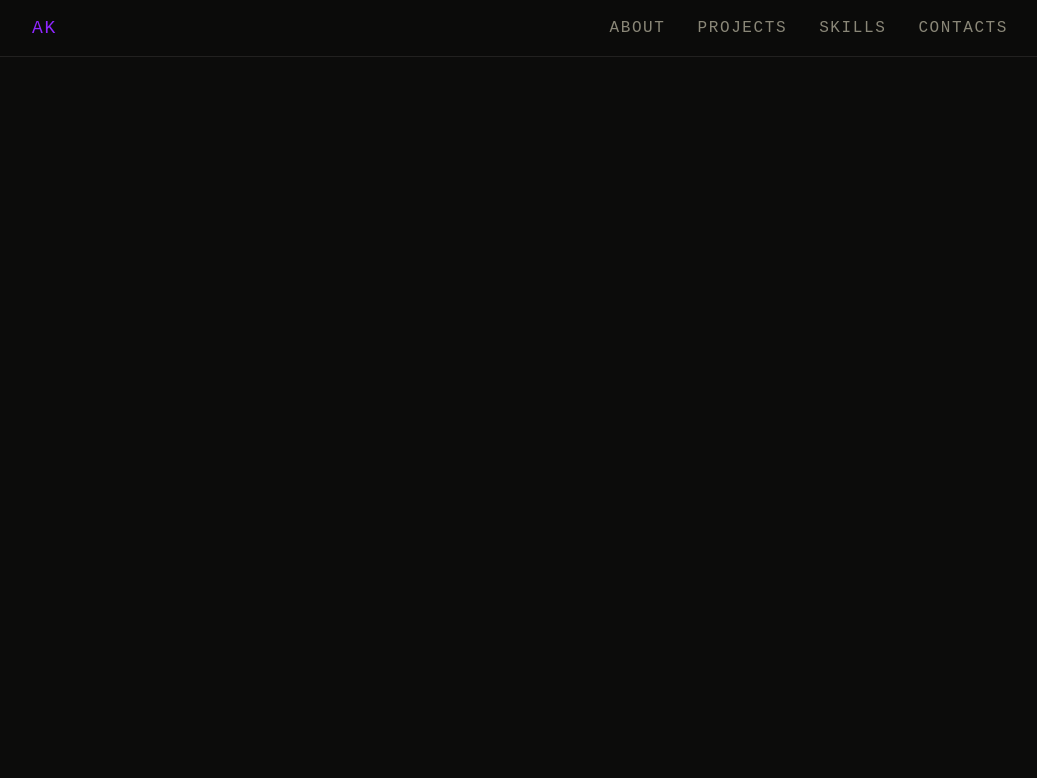
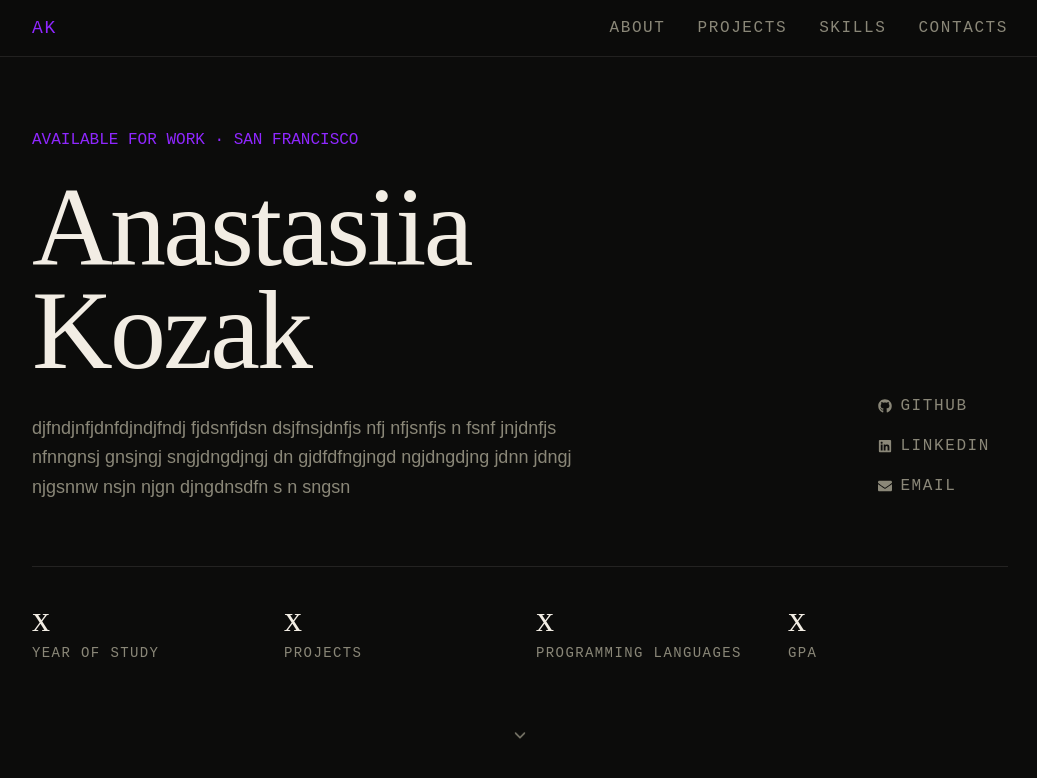
Before and after one commit to Ananasikflafik/portfolio, a React app: page / in a window 1280 px wide. Shown: the top 778 px of the page, without its empty margins (120-1157 px from the left). Built offline with nearby package versions, Linux system fonts and the light colour scheme; the HTML template or start-up script is replaced by a standard one.

Commit message:
Add hero section

```diff
--- a/package.json
+++ b/package.json
@@ -14,6 +14,7 @@
     "lucide-react": "^1.21.0",
     "react": "^19.2.6",
     "react-dom": "^19.2.6",
+    "react-icons": "^5.6.0",
     "tailwindcss": "^4.3.1"
   },
   "devDependencies": {
--- a/src/App.jsx
+++ b/src/App.jsx
@@ -1,5 +1,5 @@
+import Navbar from './components/Navbar';
 import Hero from './components/Hero';
-import Navbar from './components/Navbar';
 // import About from './components/About';
 // import Skills from './components/Skills';
 // import Projects from './components/Projects';
@@ -10,7 +10,7 @@ function App() {
   return (
     <>
       <Navbar />
-      {/* <Hero /> */}
+      <Hero />
     </>
   );
 }
--- a/src/components/Hero.jsx
+++ b/src/components/Hero.jsx
@@ -1,8 +1,75 @@
+import { ArrowUpRight, ChevronDown, } from 'lucide-react';
+import { FaGithub, FaLinkedin, FaEnvelope } from "react-icons/fa";
+
+const stats = [
+    { value: "x", label: "Year of study" },
+    { value: "x", label: "Projects" },
+    { value: "x", label: "Programming languages" },
+    { value: "x", label: "GPA" },
+];
+
+const socials = [
+    { icon: FaGithub, label: "GitHub", href: "https://github.com/Ananasikflafik" },
+    { icon: FaLinkedin, label: "LinkedIn", href: "https:www.linkedin.com/in/anastasiia-kozak-61014a387" },
+    { icon: FaEnvelope, label: "Email", href: "mailto:akozak316@gmail.com" },
+];
+
 function Hero() {
     return (
-       <div>
-      <h1>HERO</h1>
-    </div>
+        <section id='hero' className='pt-32 pb-24 px-6 max-w-5xl m-auto'>
+            <div className='grid md:grid-cols-[1fr_auto] gap-12 items-end'>
+                <div>
+                    <p className='font-mono uppercase text-primary mb-6 text-base tracking-normal'>
+                        Available for work · San Francisco
+                    </p>
+                    <h1 className='font-display font-medium text-foreground text-[clamp(3.5rem,10vw,7rem)] leading-[0.92] tracking-tight mb-8'>
+                        Anastasiia
+                        <br />
+                        Kozak
+                    </h1>
+                    <p className='text-lg text-muted-foreground max-w-xl leading-relaxed'>
+                        djfndjnfjdnfdjndjfndj fjdsnfjdsn dsjfnsjdnfjs nfj nfjsnfjs  n
+                        fsnf  jnjdnfjs nfnngnsj gnsjngj sngjdngdjngj dn gjdfdfngjngd
+                         ngjdngdjng jdnn jdngj njgsnnw nsjn njgn djngdnsdfn s n sngsn
+                    </p>
+                </div>
+
+                <div className='flex md:flex-col gap-4 pb-1'>
+                    {socials.map(({ icon: Icon, label, href }) => (
+                        <a
+                            key={label}
+                            href={href}
+                            target='_blank'
+                            rel="noopener noreferrer"
+                            className='group flex items-center gap-2 font-mono text-base tracking-widest text-muted-foreground uppercase
+                            hover:text-foreground transition-colors'>
+
+                            <Icon size={14} />
+                            <span className='hidden md:inline'>{label}</span>
+                            <ArrowUpRight
+                                size={10}
+                            className='opacity-0 group-hover:opacity-100 transition-opacity'/>
+
+                        </a>
+                    ))
+                    }
+                </div>
+            </div>
+            <div className="mt-16 pt-8 border-t border-border grid grid-cols-2 justify-center md:grid-cols-4 gap-8">
+                {stats.map(({value, label}) => (
+                    <div key={label}>
+                        <div className='font-display text-4xl'>{value}</div>
+                        <div className='font-mono text-sm tracking-widest uppercase text-muted-foreground mt-1'>{ label}</div>
+                        </div>
+                    ))}
+            </div>
+            <div className="mt-16 flex justify-center">
+                <ChevronDown size={18} className="text-muted-foreground animate-bounce" />
+            </div>
+
+
+
+       </section>
     );
 }
 
```
Also changed, not shown: 1 other file (tests, documents, lock files or other folders).
